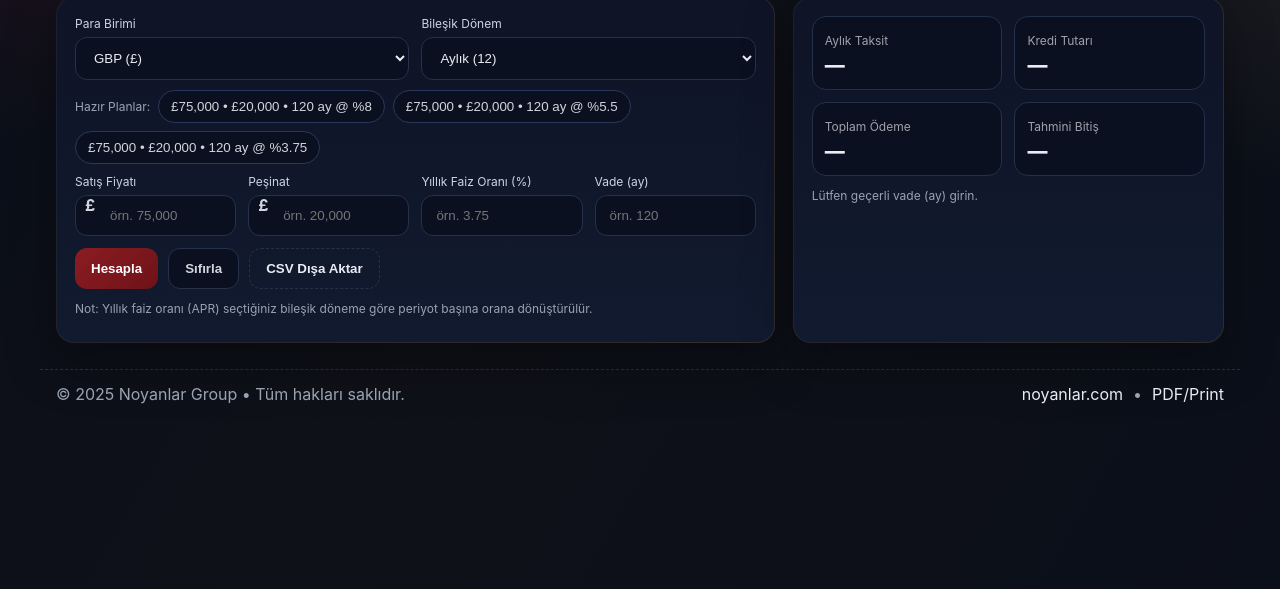
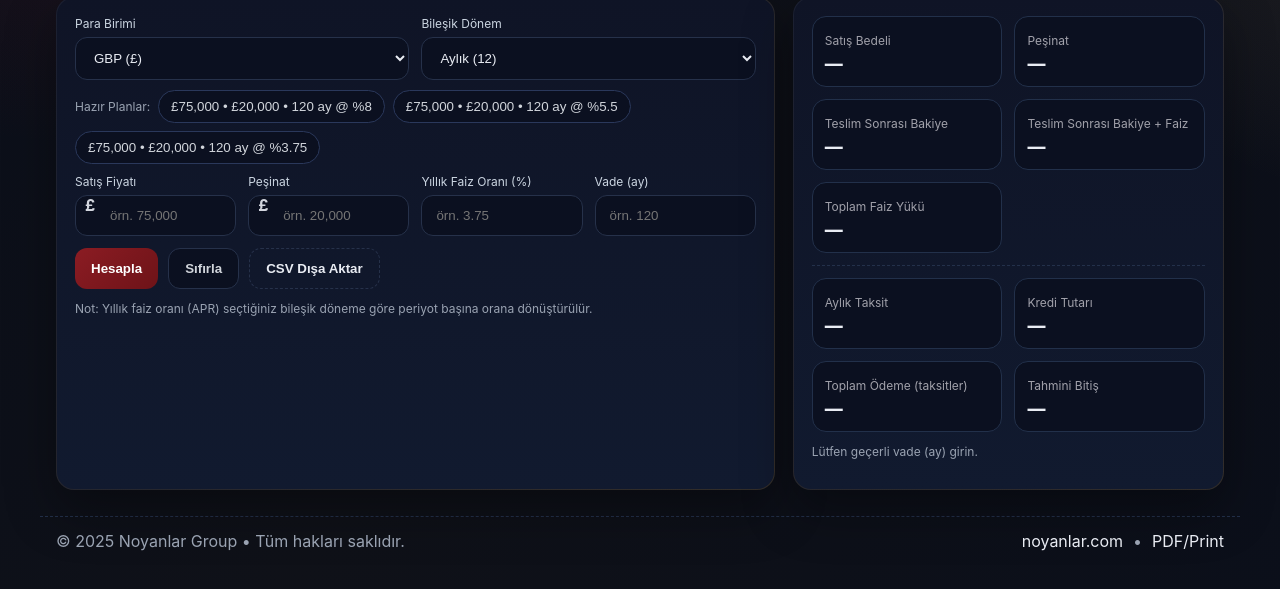
Before and after one commit to A827/Noyanlar, a plain HTML site: page index.html in a window 1280 px wide. Both pictures are taken after a click on the button "Hesapla". Shown: the part 133-722 px from the top of the page. Drawn offline with Linux system fonts and the light colour scheme.

Commit message:
Added payment summary logic (Sale Price, Down Payment, Balance, Total with Interest, Interest Load)

```diff
--- a/app.js
+++ b/app.js
@@ -1,5 +1,5 @@
 (function(){
-  // Symbols only GBP/EUR/USD
+  // Symbols: GBP / EUR / USD
   const sym = { GBP:'£', EUR:'€', USD:'$' };
   const fmt = (v, cur='GBP') =>
     isFinite(v) ? (sym[cur]||'') + Number(v).toLocaleString(undefined,{minimumFractionDigits:2,maximumFractionDigits:2}) : '—';
@@ -9,11 +9,20 @@
   const currencySel = $('currency');
   const compoundSel = $('compound');
   const currencyBadge = $('currencyBadge');
+
   const primaryValue = $('primaryValue');
   const loanAmountEl = $('loanAmount');
   const totalPaid = $('totalPaid');
   const payoffDate = $('payoffDate');
   const summary = $('summary');
+
+  // NEW: business summary fields
+  const sbSale = $('sbSale');
+  const sbDown = $('sbDown');
+  const sbBalance = $('sbBalance');
+  const sbBalancePlusInterest = $('sbBalancePlusInterest');
+  const sbTotalBurden = $('sbTotalBurden');
+
   const scheduleWrap = $('scheduleWrap');
   const scheduleBody = $('schedule');
   const exportBtn = $('exportBtn');
@@ -43,21 +52,18 @@
       </div>
     `;
     scheduleWrap.style.display='none';
-    primaryValue.textContent = '—';
-    loanAmountEl.textContent = '—';
-    totalPaid.textContent = '—';
-    payoffDate.textContent = '—';
+    [primaryValue, loanAmountEl, totalPaid, payoffDate, sbSale, sbDown, sbBalance, sbBalancePlusInterest, sbTotalBurden]
+      .forEach(el=>{ if(el) el.textContent='—'; });
     summary.textContent = 'Değerleri girip “Hesapla”ya basın.';
     updateCurrencySymbols();
   }
 
   function updateCurrencySymbols(){
     const s = sym[currencySel.value] || '';
+    currencyBadge.textContent = `Para Birimi: ${currencySel.value} (${s})`;
     const sale = $('symSale'), down = $('symDown');
     if (sale) sale.textContent = s;
     if (down) down.textContent = s;
-    // update badge text too
-    currencyBadge.textContent = `Para Birimi: ${currencySel.value} (${s})`;
   }
 
   function collectValues(){
@@ -66,13 +72,14 @@
     return v;
   }
 
+  // Build amortization schedule (not showing interest/principal columns in UI)
   function buildSchedule(P, r, n, pay){
     let bal = P, rows = [];
     for(let k=1;k<=n;k++){
       const interest = r===0 ? 0 : bal*r;
       const principal = Math.min(bal, pay - interest);
       bal = Math.max(0, bal - principal);
-      rows.push({k, pay, bal});
+      rows.push({k, pay, bal, interest, principal});
       if (bal<=0) break;
     }
     return rows;
@@ -104,7 +111,10 @@
   $('calcBtn').addEventListener('click', ()=>{
     const cur = currencySel.value;
     const { salePrice=0, down=0, apr=0, term=0 } = collectValues();
-    const P = Math.max(0, salePrice - down);
+
+    const sale = Number(salePrice)||0;
+    const downPay = Number(down)||0;
+    const P = Math.max(0, sale - downPay);         // Teslim Sonrası Bakiye (principal)
     const n = Number(term||0);
     const m = Number(compoundSel.value);
     const r = Number(apr||0)/100/m;
@@ -113,15 +123,29 @@
     const payment = (r===0) ? P/n : P * r / (1 - Math.pow(1+r,-n));
     const rows = buildSchedule(P, r, n, payment);
 
+    // Totals from schedule
+    const totalInstallments = rows.reduce((s,row)=> s + row.pay, 0); // sum of paid installments
+    const interestOnLoan = totalInstallments - P;                    // pure interest on the financed balance
+    const totalInterestBurden = (downPay + totalInstallments) - sale;// equals interestOnLoan mathematically
+
+    // Fill "business" summary
+    sbSale.textContent = fmt(sale, cur);
+    sbDown.textContent = fmt(downPay, cur);
+    sbBalance.textContent = fmt(P, cur);
+    sbBalancePlusInterest.textContent = fmt(totalInstallments, cur);
+    sbTotalBurden.textContent = fmt(totalInterestBurden, cur);
+
+    // Fill "technical" summary
     primaryValue.textContent = fmt(payment,cur);
     loanAmountEl.textContent = fmt(P,cur);
-    totalPaid.textContent = fmt(payment * rows.length,cur);
+    totalPaid.textContent = fmt(totalInstallments,cur);
 
     const end = new Date(); end.setMonth(end.getMonth() + rows.length);
     payoffDate.textContent = end.toLocaleDateString();
 
-    summary.textContent = `Satış ${fmt(salePrice,cur)}, Peşinat ${fmt(down,cur)} → Kredi ${fmt(P,cur)}, ${rows.length} ay, APR ~ ${(r*m*100).toFixed(3)}%.`;
+    summary.textContent = `Satış ${fmt(sale,cur)}, Peşinat ${fmt(downPay,cur)} → Kredi ${fmt(P,cur)}, ${rows.length} ay, APR ~ ${(r*m*100).toFixed(3)}%.`;
 
+    // Table
     scheduleBody.innerHTML = rows.map(rw=>`<tr>
       <td>${rw.k}</td>
       <td>${fmt(rw.pay,cur)}</td>
--- a/index.html
+++ b/index.html
@@ -91,9 +91,17 @@
       <!-- RIGHT: SUMMARY -->
       <aside class="card summary-card">
         <div class="stats">
+          <div class="stat"><span>Satış Bedeli</span><strong id="sbSale">—</strong></div>
+          <div class="stat"><span>Peşinat</span><strong id="sbDown">—</strong></div>
+          <div class="stat"><span>Teslim Sonrası Bakiye</span><strong id="sbBalance">—</strong></div>
+          <div class="stat"><span>Teslim Sonrası Bakiye + Faiz</span><strong id="sbBalancePlusInterest">—</strong></div>
+          <div class="stat"><span>Toplam Faiz Yükü</span><strong id="sbTotalBurden">—</strong></div>
+        </div>
+        <hr class="divider" />
+        <div class="stats">
           <div class="stat"><span>Aylık Taksit</span><strong id="primaryValue">—</strong></div>
           <div class="stat"><span>Kredi Tutarı</span><strong id="loanAmount">—</strong></div>
-          <div class="stat"><span>Toplam Ödeme</span><strong id="totalPaid">—</strong></div>
+          <div class="stat"><span>Toplam Ödeme (taksitler)</span><strong id="totalPaid">—</strong></div>
           <div class="stat"><span>Tahmini Bitiş</span><strong id="payoffDate">—</strong></div>
         </div>
         <p class="muted" id="summary">Değerleri girip “Hesapla”ya basın.</p>
--- a/styles.css
+++ b/styles.css
@@ -99,7 +99,8 @@ tbody tr:hover{background:#10182d}
 .stats{display:grid; gap:12px; grid-template-columns:repeat(2,minmax(0,1fr))}
 .stat{background:#0b1020; border:1px solid #22304a; border-radius:14px; padding:12px}
 .stat span{font-size:12px; color:#a1a1aa}
-.stat strong{display:block; font-size:20px; font-weight:800; margin-top:4px}
+.stat strong{display:block; font-size:18px; font-weight:800; margin-top:4px}
+.divider{border:none; border-top:1px dashed #23304a; margin:12px 0}
 
 /* Footer */
 .site-footer{
```
